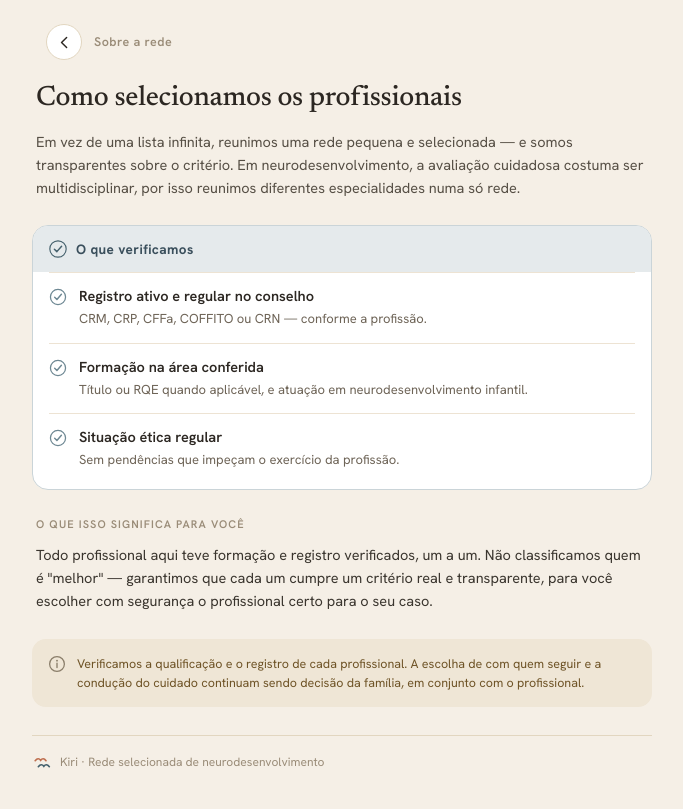
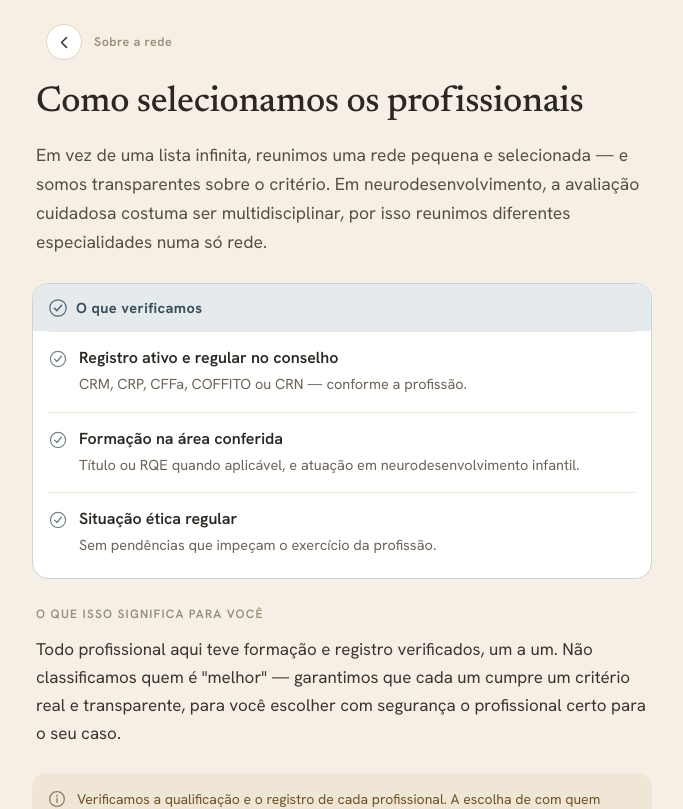
Before and after one commit to kirisaude/kiri-site, a Next.js app: page /como-selecionamos in a window 1280 px wide. Shown: the top 809 px of the page, without its empty margins (298-981 px from the left). Built offline with nearby package versions, Linux system fonts and the light colour scheme.

Commit message:
Textos maiores em avaliacao, sobre e como-selecionamos

```diff
--- a/src/app/avaliacao/page.tsx
+++ b/src/app/avaliacao/page.tsx
@@ -19,17 +19,17 @@ export default function AvaliacaoPage() {
             <KiriLogo size={38} />
           </div>
 
-          <h1 className="font-serif text-[26px] font-medium leading-[1.22] tracking-[-0.01em] text-carvao text-center mt-5" style={{ textWrap: "pretty" } as React.CSSProperties}>
+          <h1 className="font-serif text-[30px] md:text-[34px] font-medium leading-[1.22] tracking-[-0.01em] text-carvao text-center mt-5" style={{ textWrap: "pretty" } as React.CSSProperties}>
             Você não precisa ter um diagnóstico para começar.
           </h1>
 
-          <p className="mt-3.5 text-[14.5px] leading-[1.6] text-cinza-texto text-center" style={{ textWrap: "pretty" } as React.CSSProperties}>
+          <p className="mt-4 text-[16.5px] md:text-[17.5px] leading-[1.65] text-cinza-texto text-center" style={{ textWrap: "pretty" } as React.CSSProperties}>
             Muitas famílias chegam aqui só com a sensação de que algo está diferente — no jeito de se comunicar, de se relacionar, de aprender ou de se desenvolver. Está tudo bem não ter um nome ainda. A gente ajuda você a encontrar o profissional certo para entender melhor.
           </p>
 
           {/* Como funciona */}
           <div className="mt-6 bg-white border border-linha rounded-[16px] px-4 py-[18px]">
-            <div className="text-[11px] font-semibold tracking-[0.1em] uppercase text-muted mb-3.5">
+            <div className="text-[12px] font-semibold tracking-[0.1em] uppercase text-muted mb-3.5">
               Como funciona
             </div>
             <div className="flex flex-col gap-0">
@@ -45,7 +45,7 @@ export default function AvaliacaoPage() {
                     </div>
                     {passo.linha && <div className="w-[1.5px] h-[22px] bg-borda-quente" />}
                   </div>
-                  <div className="text-[14px] leading-[1.45] text-carvao-sutil pt-[5px] pb-[14px]">
+                  <div className="text-[16px] md:text-[17px] leading-[1.5] text-carvao-sutil pt-[5px] pb-[14px]">
                     {passo.texto}
                   </div>
                 </div>
@@ -55,11 +55,11 @@ export default function AvaliacaoPage() {
 
           {/* Aviso */}
           <div className="mt-4 flex gap-[9px] items-start px-0.5">
-            <svg width="15" height="15" viewBox="0 0 20 20" fill="none" style={{ flexShrink: 0, marginTop: 1 }}>
+            <svg width="15" height="15" viewBox="0 0 20 20" fill="none" style={{ flexShrink: 0, marginTop: 2 }}>
               <path d="M10 2.5 L16.5 5.2 L16.5 10 C16.5 14 13.7 16.5 10 17.8 C6.3 16.5 3.5 14 3.5 10 L3.5 5.2 Z" stroke="#9A8C78" strokeWidth="1.4" strokeLinejoin="round" />
               <path d="M7.4 10 L9.2 11.8 L12.8 7.8" stroke="#9A8C78" strokeWidth="1.4" strokeLinecap="round" strokeLinejoin="round" />
             </svg>
-            <p className="text-[11.5px] leading-[1.5] text-muted m-0">
+            <p className="text-[13px] leading-[1.55] text-muted m-0">
               Esta é uma orientação para ajudar você a encontrar o caminho — não é uma avaliação nem um diagnóstico feito aqui. Suas informações são tratadas com sigilo.
             </p>
           </div>
--- a/src/app/como-selecionamos/page.tsx
+++ b/src/app/como-selecionamos/page.tsx
@@ -27,10 +27,10 @@ export default function ComoSelecionamosPage() {
 
         {/* Título */}
         <div className="px-[22px] pt-2">
-          <h1 className="font-serif text-[28px] font-medium leading-[1.2] tracking-[-0.01em] text-carvao m-0" style={{ textWrap: "pretty" } as React.CSSProperties}>
+          <h1 className="font-serif text-[32px] md:text-[36px] font-medium leading-[1.2] tracking-[-0.01em] text-carvao m-0" style={{ textWrap: "pretty" } as React.CSSProperties}>
             Como selecionamos os profissionais
           </h1>
-          <p className="mt-3.5 text-[14.5px] leading-[1.6] text-cinza-texto" style={{ textWrap: "pretty" } as React.CSSProperties}>
+          <p className="mt-4 text-[16.5px] md:text-[17.5px] leading-[1.65] text-cinza-texto" style={{ textWrap: "pretty" } as React.CSSProperties}>
             Em vez de uma lista infinita, reunimos uma rede pequena e selecionada — e somos transparentes sobre o critério. Em neurodesenvolvimento, a avaliação cuidadosa costuma ser multidisciplinar, por isso reunimos diferentes especialidades numa só rede.
           </p>
         </div>
@@ -42,20 +42,20 @@ export default function ComoSelecionamosPage() {
               <circle cx="11" cy="11" r="10" stroke="#44606C" strokeWidth="1.4" />
               <path d="M6.6 11.2 L9.6 14.2 L15.4 7.6" stroke="#44606C" strokeWidth="1.8" strokeLinecap="round" strokeLinejoin="round" />
             </svg>
-            <span className="text-[13.5px] font-bold tracking-[0.03em] text-ardosia-escura">
+            <span className="text-[14.5px] font-bold tracking-[0.03em] text-ardosia-escura">
               O que verificamos
             </span>
           </div>
           <div className="px-4 pb-1.5">
             {ITENS.map((item, i) => (
-              <div key={i} className="flex gap-3 py-3.5 border-t border-linha-sutil">
-                <svg width="18" height="18" viewBox="0 0 20 20" fill="none" style={{ flexShrink: 0, marginTop: 1 }}>
+              <div key={i} className="flex gap-3 py-4 border-t border-linha-sutil">
+                <svg width="18" height="18" viewBox="0 0 20 20" fill="none" style={{ flexShrink: 0, marginTop: 2 }}>
                   <circle cx="10" cy="10" r="8.4" stroke="#6E8893" strokeWidth="1.4" />
                   <path d="M6.3 10.2 L8.8 12.7 L13.8 7" stroke="#6E8893" strokeWidth="1.6" strokeLinecap="round" strokeLinejoin="round" />
                 </svg>
                 <div>
-                  <div className="text-[14.5px] font-semibold text-carvao leading-[1.3]">{item.titulo}</div>
-                  <div className="text-[13px] leading-[1.5] text-cinza-texto2 mt-[3px]">{item.detalhe}</div>
+                  <div className="text-[16px] font-semibold text-carvao leading-[1.3]">{item.titulo}</div>
+                  <div className="text-[14.5px] leading-[1.55] text-cinza-texto2 mt-1">{item.detalhe}</div>
                 </div>
               </div>
             ))}
@@ -64,22 +64,22 @@ export default function ComoSelecionamosPage() {
 
         {/* O que significa */}
         <div className="mx-[22px] mt-[26px]">
-          <div className="text-[11px] font-semibold tracking-[0.1em] uppercase text-muted mb-2.5">
+          <div className="text-[12px] font-semibold tracking-[0.1em] uppercase text-muted mb-3">
             O que isso significa para você
           </div>
-          <p className="text-[14.5px] leading-[1.6] text-carvao-sutil m-0" style={{ textWrap: "pretty" } as React.CSSProperties}>
+          <p className="text-[16.5px] md:text-[17px] leading-[1.65] text-carvao-sutil m-0" style={{ textWrap: "pretty" } as React.CSSProperties}>
             Todo profissional aqui teve formação e registro verificados, um a um. Não classificamos quem é "melhor" — garantimos que cada um cumpre um critério real e transparente, para você escolher com segurança o profissional certo para o seu caso.
           </p>
         </div>
 
         {/* Nota final */}
         <div className="mx-[18px] mt-[26px] bg-[#EFE6D6] rounded-[14px] px-4 py-[15px] flex gap-[11px]">
-          <svg width="18" height="18" viewBox="0 0 20 20" fill="none" style={{ flexShrink: 0, marginTop: 1 }}>
+          <svg width="18" height="18" viewBox="0 0 20 20" fill="none" style={{ flexShrink: 0, marginTop: 2 }}>
             <circle cx="10" cy="10" r="8.2" stroke="#8A7E6A" strokeWidth="1.4" />
             <line x1="10" y1="9" x2="10" y2="14" stroke="#8A7E6A" strokeWidth="1.5" strokeLinecap="round" />
             <circle cx="10" cy="6.3" r="1.05" fill="#8A7E6A" />
           </svg>
-          <p className="text-[12.5px] leading-[1.55] text-[#6E5326] m-0">
+          <p className="text-[14px] leading-[1.6] text-[#6E5326] m-0">
             Verificamos a qualificação e o registro de cada profissional. A escolha de com quem seguir e a condução do cuidado continuam sendo decisão da família, em conjunto com o profissional.
           </p>
         </div>
@@ -87,7 +87,7 @@ export default function ComoSelecionamosPage() {
         {/* Rodapé */}
         <div className="mx-[18px] mt-7 pt-4 border-t border-linha flex items-center gap-2">
           <KiriLogo size={20} />
-          <span className="text-[12px] text-muted">Kiri · Rede selecionada de neurodesenvolvimento</span>
+          <span className="text-[13px] text-muted">Kiri · Rede selecionada de neurodesenvolvimento</span>
         </div>
       </div>
     </div>
--- a/src/app/sobre/page.tsx
+++ b/src/app/sobre/page.tsx
@@ -13,37 +13,37 @@ export default function SobrePage() {
         {/* Logo centralizado */}
         <div className="px-[26px] pt-[22px] flex flex-col items-center text-center">
           <KiriLogo size={88} />
-          <div className="font-serif text-[34px] font-medium text-ferrugem tracking-[-0.01em] mt-3.5">
+          <div className="font-serif text-[36px] font-medium text-ferrugem tracking-[-0.01em] mt-3.5">
             Kiri
           </div>
         </div>
 
         {/* Manifesto */}
         <div className="px-[30px] pt-[30px] flex flex-col gap-5">
-          <p className="font-serif text-[21px] leading-[1.45] font-normal text-carvao m-0" style={{ textWrap: "pretty" } as React.CSSProperties}>
+          <p className="font-serif text-[24px] md:text-[26px] leading-[1.45] font-normal text-carvao m-0" style={{ textWrap: "pretty" } as React.CSSProperties}>
             Encontrar o apoio certo para uma criança com TEA ou TDAH não devia ser um voo solitário.
           </p>
 
-          <p className="text-[16px] leading-[1.65] text-ardosia font-medium m-0" style={{ textWrap: "pretty" } as React.CSSProperties}>
+          <p className="text-[18px] md:text-[19px] leading-[1.65] text-ardosia font-medium m-0" style={{ textWrap: "pretty" } as React.CSSProperties}>
             A Kiri nasceu para guiar essa jornada.
           </p>
 
-          <p className="text-[15.5px] leading-[1.7] text-cinza-texto m-0" style={{ textWrap: "pretty" } as React.CSSProperties}>
+          <p className="text-[17px] md:text-[17.5px] leading-[1.7] text-cinza-texto m-0" style={{ textWrap: "pretty" } as React.CSSProperties}>
             O nome vem do kiri-kiri, o menor dos falcões, de visão aguçada e voo preciso.
           </p>
 
-          <p className="text-[15.5px] leading-[1.7] text-cinza-texto m-0" style={{ textWrap: "pretty" } as React.CSSProperties}>
+          <p className="text-[17px] md:text-[17.5px] leading-[1.7] text-cinza-texto m-0" style={{ textWrap: "pretty" } as React.CSSProperties}>
             Mais que uma lista de nomes, somos o encontro entre a sua família e uma rede multidisciplinar criteriosamente reunida — a clareza de uma boa plataforma com o olhar humano de quem entende cada singularidade.
           </p>
 
-          <p className="text-[15.5px] leading-[1.7] text-cinza-texto m-0" style={{ textWrap: "pretty" } as React.CSSProperties}>
+          <p className="text-[17px] md:text-[17.5px] leading-[1.7] text-cinza-texto m-0" style={{ textWrap: "pretty" } as React.CSSProperties}>
             Para que cada criança descubra as próprias asas e voe no seu próprio tempo.
           </p>
         </div>
 
         {/* Assinatura */}
         <div className="mx-[30px] mt-[30px] bg-[#EFE6D6] rounded-[16px] px-6 py-6 text-center">
-          <p className="font-serif text-[20px] italic leading-[1.4] text-carvao m-0">
+          <p className="font-serif text-[22px] md:text-[24px] italic leading-[1.4] text-carvao m-0">
             Kiri. Precisão no encontro,<br />acolhimento na jornada.
           </p>
         </div>
```
